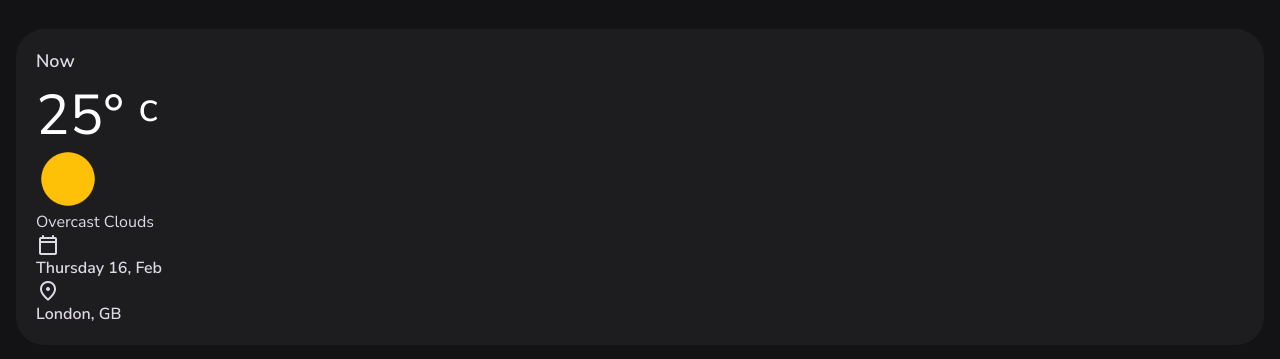
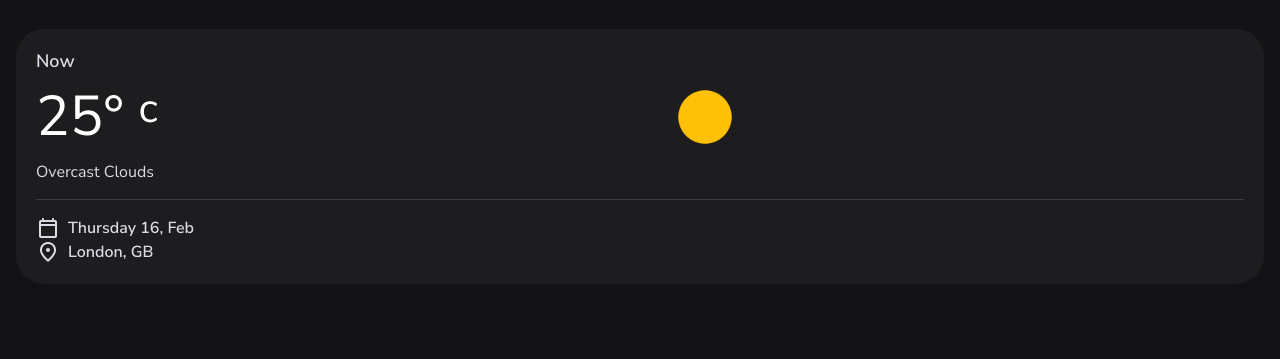
Before and after one commit to Morosan/Weather, a plain HTML site: page Index.html in a window 1280 px wide. Shown: the part 67-426 px from the top of the page. Drawn offline with Linux system fonts and the light colour scheme.

Commit message:
main updates

```diff
--- a/assets/css/style.css
+++ b/assets/css/style.css
@@ -453,24 +453,85 @@ body {
   box-shadow: none;
 }
 
-/* https://www.youtube.com/watch?v=QMwyNnjAils&t=499s  47:13 */
-
-
 /*-----------------------------------*\
   #MAIN
 \*-----------------------------------*/
 
 main {
-
+  height: calc(100vh - 80px);
+  height: calc(100svh - 80px);
+  overflow: hidden;
 }
 
+article.container {
+  position: relative;
+  display: grid;
+  grid-template-columns: minmax(0, 1fr);
+  gap: 20px;
+  height: 100%;
+  overflow-y: auto;
+  overflow-y: overlay;
+}
+
+article.container::-webkit-scrollbar-thumb {
+  background-color: transparent;
+}
+
+article.container:is(:hover, :focus-within)::-webkit-scrollbar-thumb {
+  background-color: var(--white-alpha-8);
+}
+
+article.container::-webkit-scrollbar-button {
+  height: 10px;
+}
+
+article.container::before {
+  content: "";
+  position: fixed;
+  bottom: 0;
+  width: 100%;
+  height: 40px;
+  background-image: var(--gradient-1);
+  pointer-events: none;
+  z-index: 1;
+}
+
+.section:not(:last-child) {
+  margin-block-end: 16px;
+}
 
 /*-----------------------------------*\
   #CURRENT WEATHER
 \*-----------------------------------*/
 
+.current-weather-card .wrapper {
+  margin-block: 12px;
+  display: flex;
+  gap: 8px;
+  align-items: center;
+}
 
+.current-weather-card .weather-icon {
+  margin-inline: auto;
+}
 
+.current-weather-card > .body-3 {
+  text-transform: capitalize;
+}
+
+.current-weather-card .meta-list {
+  margin-block-start: 16px;
+  padding-block-start: 16px;
+  border-block-start: 1px solid var(--outline);
+}
+
+.current-weather-card .meta-item {
+  display: flex;
+  align-items: center;
+  gap: 8px;
+}
+
+/* https://www.youtube.com/watch?v=QMwyNnjAils&t=499s  51:43 */
 
 
 /*-----------------------------------*\
```
